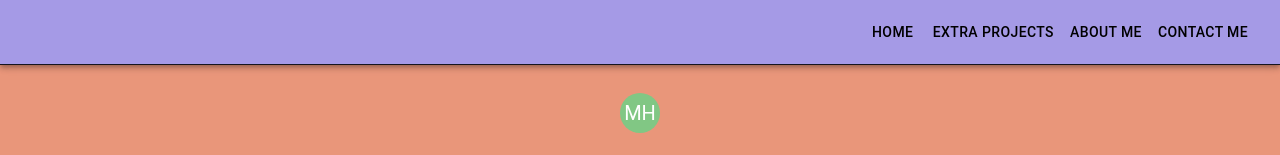
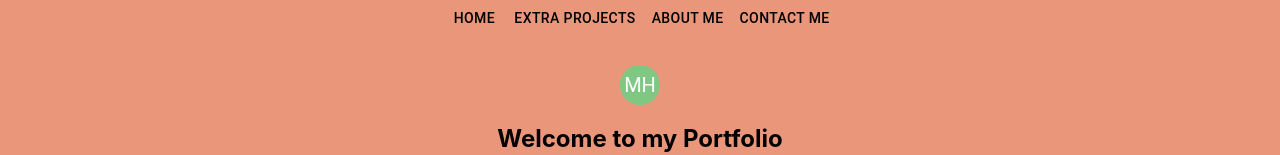
Before and after one commit to michaelhodgkins/michaelhodgkins.github.io, a React (Create React App) app: page / in a window 1280 px wide. Shown: the top 155 px of the page. Built offline with nearby package versions, Linux system fonts and the light colour scheme.

Commit message:
changed to floating nav bar

```diff
--- a/src/components/Navbar/Navbar.js
+++ b/src/components/Navbar/Navbar.js
@@ -1,7 +1,5 @@
 import * as React from 'react';
-import AppBar from '@mui/material/AppBar';
 import Box from '@mui/material/Box';
-import Toolbar from '@mui/material/Toolbar';
 import Button from '@mui/material/Button';
 import { createTheme, ThemeProvider } from "@mui/material/styles";
 import { Link } from 'react-router-dom';
@@ -27,14 +25,10 @@ export default function ResponsiveNav() {
   return (
     <ThemeProvider theme={theme}>
     <Box>
-      <AppBar position="static" sx={{borderBottom: 1}}>
-        <Toolbar sx={{display: 'flex', justifyContent: 'flex-end', color: 'info'}}>
         <Button color='info'><Link style={{textDecoration: 'none', color: 'black'}} to="/"> Home</Link></Button>
           <Button color='info'><Link style={{textDecoration: 'none', color: 'black'}} to="/extra-projects"> Extra Projects</Link></Button>
           <Button color='info'><Link style={{textDecoration: 'none', color: 'black'}} to="/about"> About Me</Link></Button>
           <Button color='info'><Link style={{textDecoration: 'none', color: 'black'}} to="/contact-me"> Contact Me</Link></Button>
-        </Toolbar>
-      </AppBar>
     </Box>
     </ThemeProvider>
   );
```
